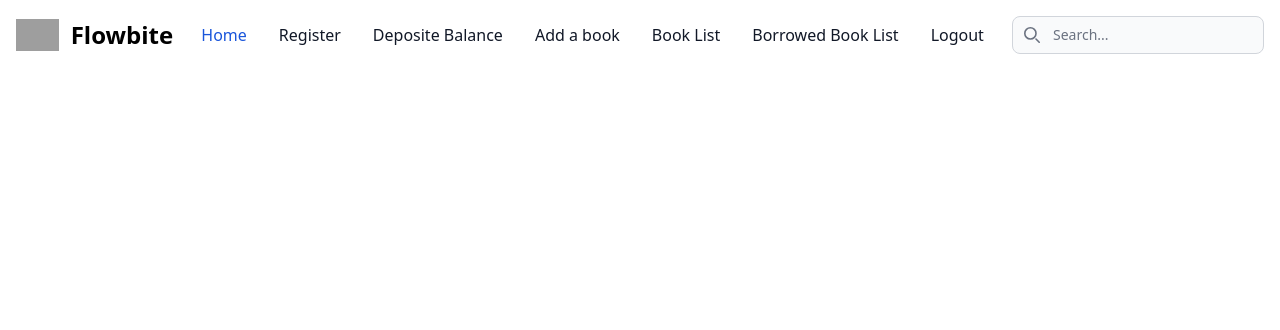
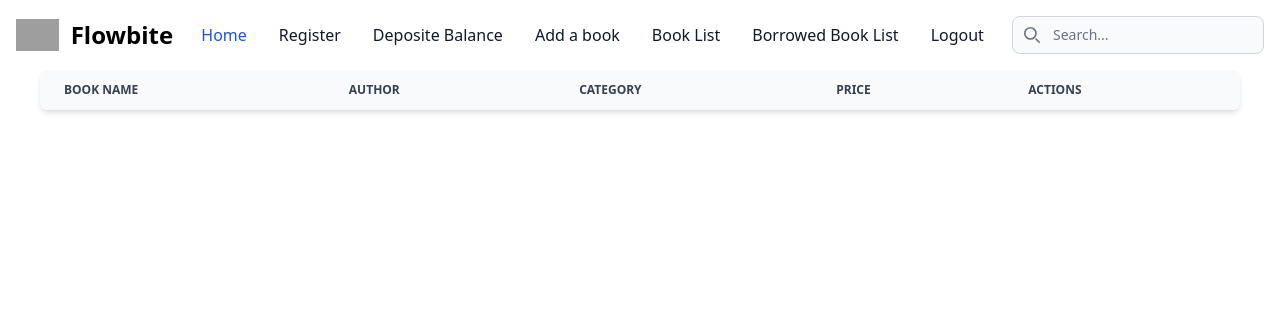
Before and after one commit to foy4748/phitron-django-004, a Django app: page /book/borrowed-book-list/ in a window 1280 px wide. Shown: the top 330 px of the page. Run offline with Django 5.2, Linux system fonts and the light colour scheme; the visitor is signed in with stand-in values (Sample User, id 1); data that the repository does not hold is empty; some libraries are stand-ins or nearby versions; grey boxes are pictures that could not be loaded.

Commit message:
Updated UI for Book List, Detail and Borrowed Books

```diff
--- a/book/templates/book/borrowedbook_list.html
+++ b/book/templates/book/borrowedbook_list.html
@@ -1,8 +1,55 @@
 {% extends "base.html" %}
 {% block content %}
-<ul>
-	{% for borrowed_book in object_list %}
-	<li>{{ borrowed_book.book.book_name }} || <a href="{% url "book:return_book" pk=borrowed_book.id %}">Return </a><a href="{% url "book:review_book" pk=borrowed_book.book.id %}">Review </a></li>
-	{% endfor %}
-</ul>
+
+
+<!-- Table -->
+<div class="relative overflow-x-auto shadow-md sm:rounded-lg">
+	<table class="w-full text-sm text-left rtl:text-right text-gray-500 dark:text-gray-400">
+		<thead class="text-xs text-gray-700 uppercase bg-gray-50 dark:bg-gray-700 dark:text-gray-400">
+			<tr>
+				<th scope="col" class="px-6 py-3">
+					Book Name
+				</th>
+				<th scope="col" class="px-6 py-3">
+					Author
+				</th>
+				<th scope="col" class="px-6 py-3">
+					Category
+				</th>
+				<th scope="col" class="px-6 py-3">
+					Price
+				</th>
+				<th scope="col" class="px-6 py-3">
+					Actions
+				</th>
+			</tr>
+		</thead>
+		<tbody>
+			{% for borrowed_book in object_list %}
+			<tr class="odd:bg-white odd:dark:bg-gray-900 even:bg-gray-50 even:dark:bg-gray-800 border-b dark:border-gray-700">
+				<th scope="row" class="px-6 py-4 font-medium text-gray-900 whitespace-nowrap dark:text-white">
+					{{ borrowed_book.book.book_name }}
+				</th>
+				<td class="px-6 py-4">
+					{{ borrowed_book.book.author }}
+				</td>
+				<td class="px-6 py-4">
+					{{ borrowed_book.book.category }}
+				</td>
+				<td class="px-6 py-4">
+					{{ borrowed_book.book.price }}
+				</td>
+				<td class="px-6 py-4">
+					<a href="{% url "book:return_book" pk=borrowed_book.id %}" class="font-medium text-blue-600 dark:text-blue-500 hover:underline">Return</a>
+				</td>
+				<td class="px-6 py-4">
+					<a href="{% url "book:review_book" pk=borrowed_book.book.id %}" class="font-medium text-blue-600 dark:text-blue-500 hover:underline">Review</a>
+				</td>
+			</tr>
+			{% endfor %}
+		</tbody>
+	</table>
+</div>
+<!-- END of Table -->
+
 {% endblock content %}
--- a/book/views.py
+++ b/book/views.py
@@ -6,13 +6,8 @@ from django.views.generic.edit import CreateView
 from django.views.generic import DetailView, ListView, View
 from django.contrib import messages
 
-# Email Related
-from django.core.mail import EmailMultiAlternatives
-from django.template.loader import render_to_string
-from django.utils.html import strip_tags
-from django.conf import settings
 
-from utils.send_email import success_email
+# from utils.send_email import success_email
 
 from .forms import AddBookForm, AddReviewForm
 from book.models import Book, BookReview, BorrowedBook
@@ -89,8 +84,8 @@ class BorrowBook(LoginRequiredMixin, View):
 
                 # Success Email
                 nextUrl = reverse("book:borrowedbook_list")
-                subject = "Borrowed Book Successfully"
-                success_email(self.request, subject, success_message, nextUrl)
+                # subject = "Borrowed Book Successfully"
+                # success_email(self.request, subject, success_message, nextUrl)
                 nextUrl = reverse("book:borrowedbook_list")
                 return HttpResponseRedirect(nextUrl)
             else:
--- a/theme/static/css/dist/styles.css
+++ b/theme/static/css/dist/styles.css
@@ -1611,6 +1652,10 @@ input:checked + .toggle-bg {
   overflow: hidden;
 }
 
+.overflow-x-auto {
+  overflow-x: auto;
+}
+
 .whitespace-nowrap {
   white-space: nowrap;
 }
@@ -1789,6 +1852,16 @@ input:checked + .toggle-bg {
   padding-bottom: 0.75rem;
 }
 
+.px-6 {
+  padding-left: 1.5rem;
+  padding-right: 1.5rem;
+}
+
+.py-4 {
+  padding-top: 1rem;
+  padding-bottom: 1rem;
+}
+
 .ps-10 {
   padding-inline-start: 2.5rem;
 }
@@ -1799,6 +1872,10 @@ input:checked + .toggle-bg {
 
 .pt-2 {
   padding-top: 0.5rem;
+}
+
+.text-left {
+  text-align: left;
 }
 
 .text-center {
@@ -1834,6 +1911,11 @@ input:checked + .toggle-bg {
   line-height: 1.75rem;
 }
 
+.text-xs {
+  font-size: 0.75rem;
+  line-height: 1rem;
+}
+
 .font-bold {
   font-weight: 700;
 }
@@ -1902,6 +1996,11 @@ input:checked + .toggle-bg {
 .text-white {
   --tw-text-opacity: 1;
   color: rgb(255 255 255 / var(--tw-text-opacity));
+}
+
+.text-gray-700 {
+  --tw-text-opacity: 1;
+  color: rgb(55 65 81 / var(--tw-text-opacity));
 }
 
 .underline {
@@ -1930,6 +2029,12 @@ input:checked + .toggle-bg {
 .shadow-lg {
   --tw-shadow: 0 10px 15px -3px rgb(0 0 0 / 0.1), 0 4px 6px -4px rgb(0 0 0 / 0.1);
   --tw-shadow-colored: 0 10px 15px -3px var(--tw-shadow-color), 0 4px 6px -4px var(--tw-shadow-color);
+  box-shadow: var(--tw-ring-offset-shadow, 0 0 #0000), var(--tw-ring-shadow, 0 0 #0000), var(--tw-shadow);
+}
+
+.shadow-md {
+  --tw-shadow: 0 4px 6px -1px rgb(0 0 0 / 0.1), 0 2px 4px -2px rgb(0 0 0 / 0.1);
+  --tw-shadow-colored: 0 4px 6px -1px var(--tw-shadow-color), 0 2px 4px -2px var(--tw-shadow-color);
   box-shadow: var(--tw-ring-offset-shadow, 0 0 #0000), var(--tw-ring-shadow, 0 0 #0000), var(--tw-shadow);
 }
 
@@ -2189,6 +2338,17 @@ input:checked + .toggle-bg {
   --tw-ring-color: rgb(55 65 81 / var(--tw-ring-opacity));
 }
 
+.dark\:focus\:ring-green-800:focus:is(.dark *) {
+  --tw-ring-opacity: 1;
+  --tw-ring-color: rgb(3 84 63 / var(--tw-ring-opacity));
+}
+
+@media (min-width: 640px) {
+  .sm\:rounded-lg {
+    border-radius: 0.5rem;
+  }
+}
+
 @media (min-width: 768px) {
   .md\:order-1 {
     order: 1;
```
Also changed, not shown: other parts of theme/static/css/dist/styles.css (+129 -0 lines), book/templates/book/book_detail.html (+15 -12 lines), book/templates/book/book_list.html (+19 -1 lines), utils/send_email.py (+22 -0 lines).
